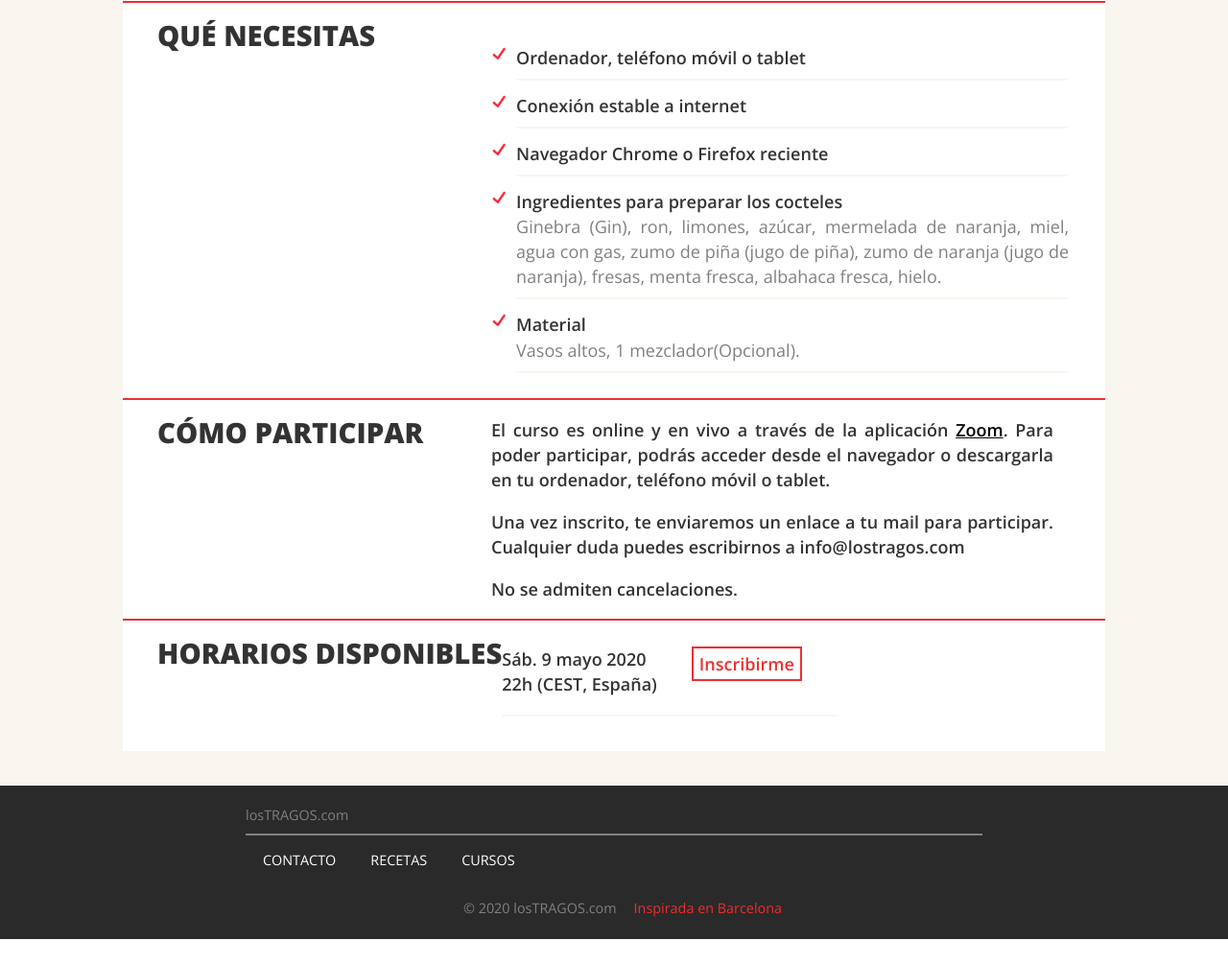
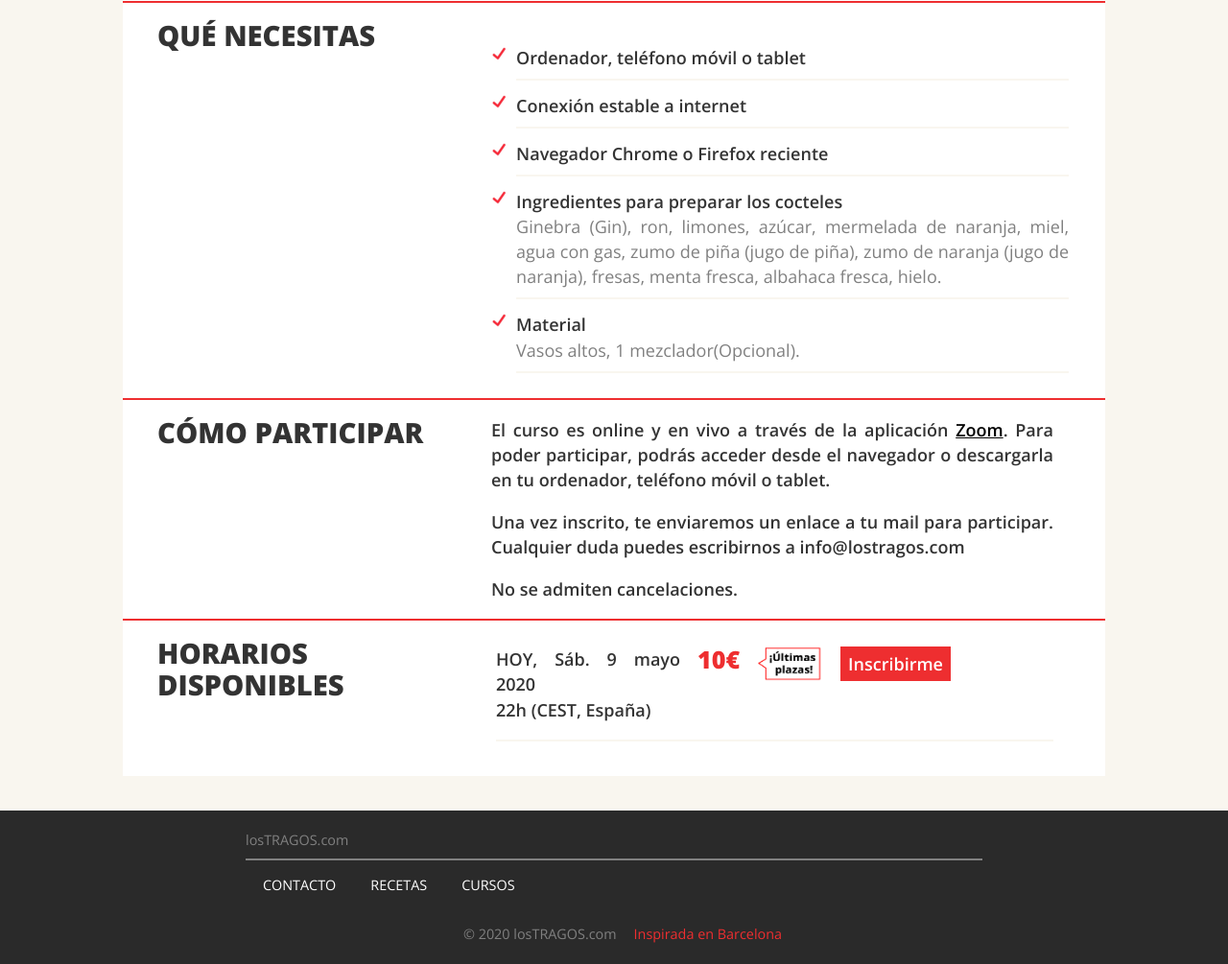
Before and after one commit to alejandroclose/masterclass, a Gatsby site: page /cocktail-shop in a window 1280 px wide. Shown: the part 1400-2405 px from the top of the page at 96% size. Before the commit the page ends 2379 px from the top, so only its background shows below. Built offline with nearby package versions, Linux system fonts and the light colour scheme; Gatsby itself is replaced by a stand-in of ours.

Commit message:
added last minute details

```diff
--- a/src/components/classbar.css
+++ b/src/components/classbar.css
@@ -33,7 +33,7 @@
   font-family: "Open Sans", sans-serif;
   color: grey;
   font-size: 1.1rem;
-    margin: 0;
+  margin: 0;
 }
 
 .classbar-type {
@@ -82,6 +82,13 @@
   color: white;
 }
 
+.bocadillo-top {
+  width: 5rem;
+  position: relative;
+  top: -2rem;
+  left: 7rem;
+}
+
 @media only screen and (max-width: 767px) {
   .classbar {
     height: 9.5rem;
@@ -98,7 +105,6 @@
   .classbar-content {
     flex-wrap: wrap;
     justify-content: space-between;
-
   }
 
   .classbar-type {
@@ -113,4 +119,10 @@
   .classbar-pricing {
     width: 6rem;
   }
+
+  .bocadillo-top {
+    position: absolute;
+top: 8rem;
+left: 17rem;
+  }
 }
--- a/src/components/classbar.js
+++ b/src/components/classbar.js
@@ -1,6 +1,8 @@
 import React, { useState } from "react"
 
 import "./classbar.css"
+
+import BocadilloTop from "../images/bocadillo-top.png"
 
 const Classbar = props => {
   // const [, ] = useState();
@@ -18,6 +20,7 @@ const Classbar = props => {
           <div className="classbar-type">
             <div className="classbar-event">{props.type}</div>
           </div>
+          <img className="bocadillo-top" src={BocadilloTop}/>
           <div className="classbar-pricing">
             <div className="classbar-price">
               {props.price}
--- a/src/components/date.css
+++ b/src/components/date.css
@@ -7,14 +7,31 @@
 }
 
 .date-text p{
+  min-width: 15vw;
   margin-bottom: 0;
+}
+
+.date-price {
+  color: #ee2e30;
+  font-size: 1.4rem;
+  font-weight: 800;
+  margin: 0 1rem 0 1rem;
+}
+
+.date-link {
+  width: 100%
+}
+
+.bocadillo-right {
+  width: 10rem;
+  height: 2rem;
+  margin: 0 1rem 0 0;
 }
 
 .date-btn {
   cursor: pointer;
   height: 2rem;
-  margin: 0 2rem;
-  background-color: transparent;
+  background-color: #ee2e30;
   border: 2px solid #ee2e30;
-  color: #ee2e30;
+  color: white;
 }
--- a/src/components/date.js
+++ b/src/components/date.js
@@ -1,19 +1,25 @@
 import React, { useState } from "react"
 
 import "./date.css"
+
+import BocadilloRight from "../images/bocadillo-right.png"
 
 const Date = props => {
   // const [, ] = useState();
 
   return (
     <>
-    <div className="date">
-      <div className="date-text">
-        <p>{props.date}</p>
-        <p>{props.time}</p>
+      <div className="date">
+        <div className="date-text">
+          <p>{props.date}</p>
+          <p>{props.time}</p>
+        </div>
+        <div className="date-price">10€</div>
+        <img className="bocadillo-right" src={BocadilloRight} />
+        <a className="date-link" target="_blank" href={props.link}>
+          <button className="date-btn">{props.cta}</button>
+        </a>
       </div>
-  <a target="_blank" href={props.link}><button className="date-btn">{props.cta}</button></a>
-    </div>
     </>
   )
 }
--- a/src/pages/cocktail-shop.js
+++ b/src/pages/cocktail-shop.js
@@ -38,7 +38,7 @@ const CocktailShop = () => (
       level="Iniciación"
       format="Online y en vivo"
       age="18 años"
-      date="Sáb. 9 mayo 22h (España)"
+      date="HOY, Sáb. 9 mayo 22h (España)"
       idlink="/cocktail-shop/#horarios"
     />
     <Content title="SOBRE EL CURSO">
@@ -93,7 +93,7 @@ const CocktailShop = () => (
       <p>No se admiten cancelaciones.</p>
     </Content>
     <Content id="horarios" title="HORARIOS DISPONIBLES" order="last-content">
-      <Date date="Sáb. 9 mayo 2020" time="22h (CEST, España)" cta="Inscribirme" link="https://zoom.us/webinar/register/WN_LdNskxGxT_WYyiKrxBJOOA"/>
+      <Date date="HOY, Sáb. 9 mayo 2020" time="22h (CEST, España)" cta="Inscribirme" link="https://zoom.us/webinar/register/WN_LdNskxGxT_WYyiKrxBJOOA"/>
     </Content>
   </Layout>
 )
```
Also changed, not shown: src/images/bocadillo-right.png (added), src/images/bocadillo-top.png (added).
